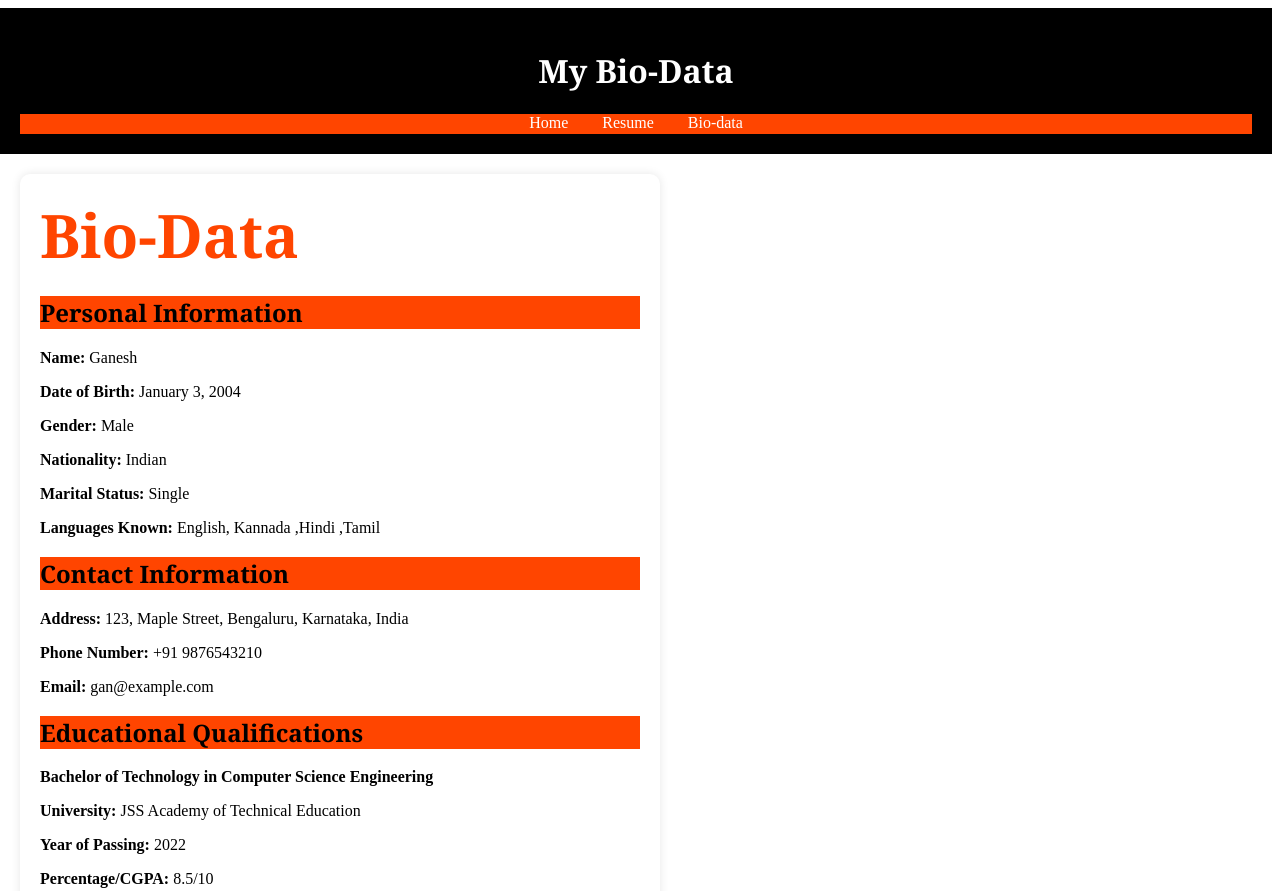
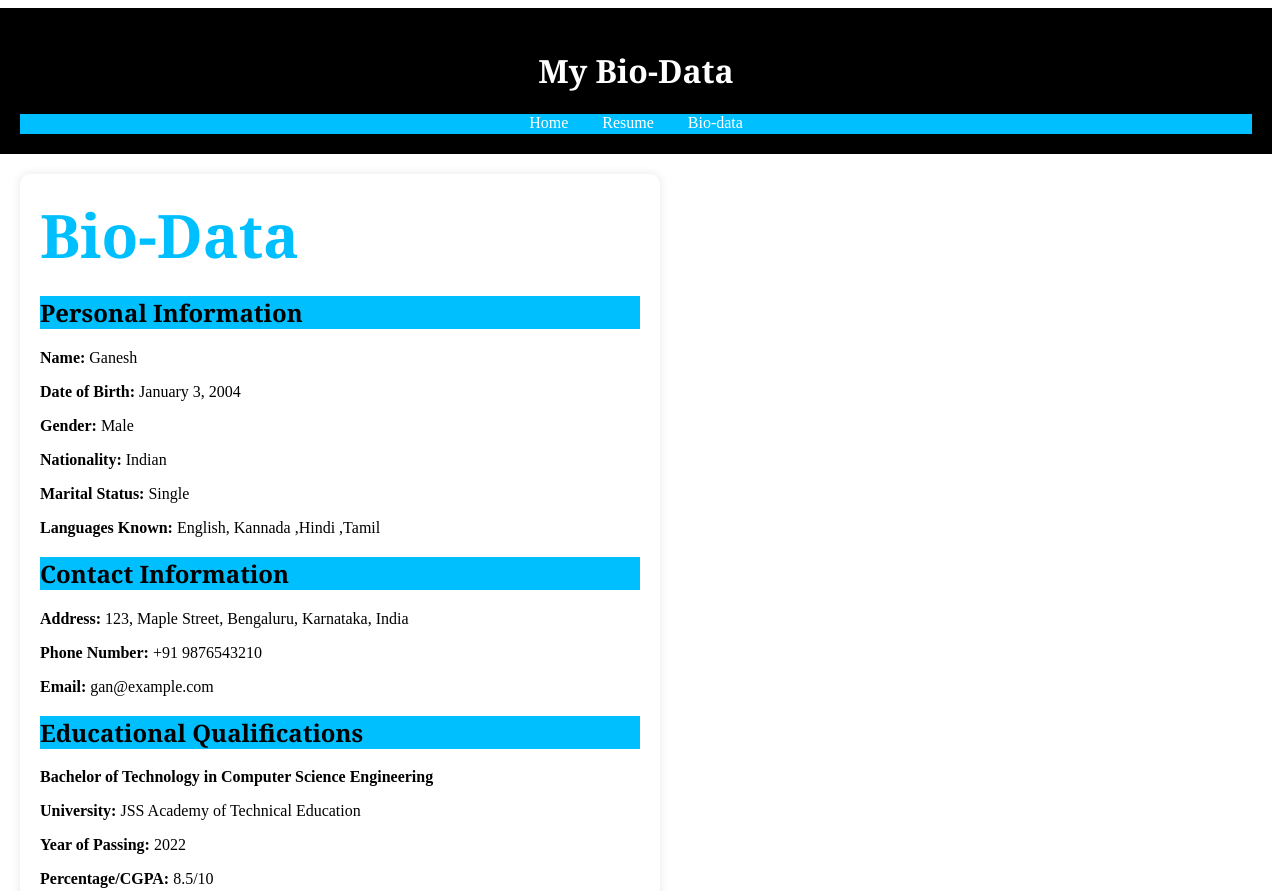
Before and after one commit to gangadharbhavi-7/ganesh, a plain HTML site: page bio1.html in a window 1280 px wide. Shown: the top 891 px of the page. Drawn offline with Linux system fonts and the light colour scheme.

Commit message:
Update stylin.css

```diff
--- a/stylin.css
+++ b/stylin.css
@@ -11,7 +11,7 @@ header {
 }
 
 .pin{
-    background-color: orangered;
+    background-color: #00BFFF;
     width:100%;
     height:20px;
     margin-top: 20px;
@@ -58,14 +58,14 @@ ul {
     padding-left: 20px;
 } */
 .container h1{
-	color: orangered;
+	color: #00BFFF;
 	font-size: 60px;
 	margin-bottom: 20px;
 	margin-top: 0;
 }
 
 h2{
-	background-color:orangered;
+	background-color:#00BFFF;
 	color:black;
 	font-family: Georgia,sans-serif;
 }
```
